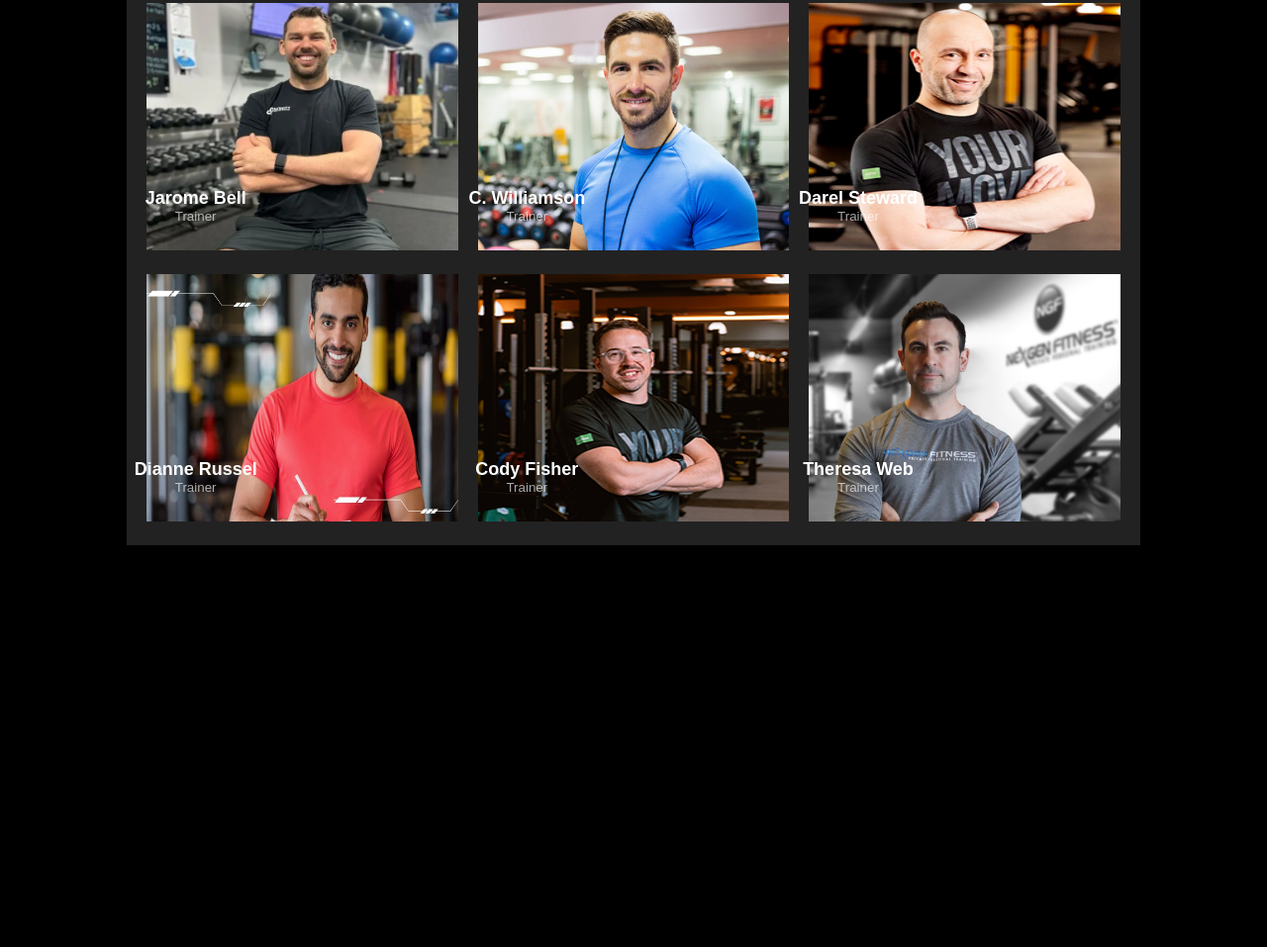
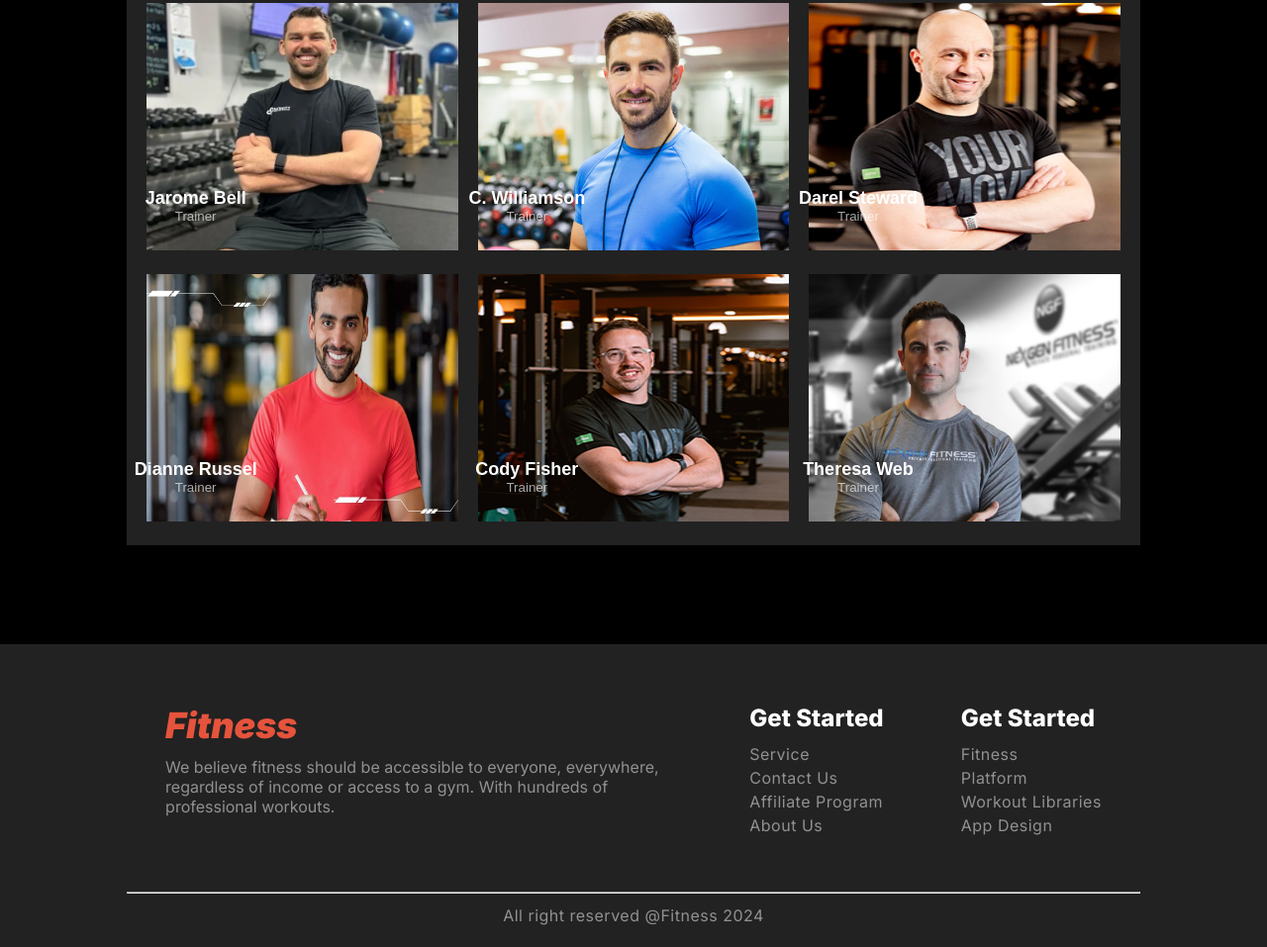
Before and after one commit to Oishee12/A2-reset9, a plain HTML site: page index.html in a window 1280 px wide. Shown: the part 1796-2753 px from the top of the page at 99% size. Before the commit the page ends 2377 px from the top, so only its background shows below. Drawn offline with Linux system fonts and the light colour scheme; a web font is replaced by a local one.

Commit message:
added footer section

```diff
--- a/index.html
+++ b/index.html
@@ -190,8 +190,38 @@
     </main>
 
     <!-- Footer start -->
-    <footer>
-
+    <footer class="footer">
+        <div class="footer-info">
+            <div class="footer-flex">
+                <div class="footer-fitness">
+                    <div class="primary-color fitness" style="padding-bottom: 10px; font-weight: 900;"><i>Fitness</i></div>
+                    <p class="habit-pera footer-pera">We believe fitness should be accessible to everyone, everywhere, regardless of
+                        income or access to a gym. With hundreds of professional workouts.</p>
+                </div>
+                <div>
+                    <h3 style="font-size: 24px;
+                    font-weight: 800; color: white; padding-bottom: 10px;">Get Started</h3>
+                    <ul class="banner-pera" style="color: rgba(255, 255, 255, 0.5); padding-bottom: 5px;">
+                        <li>Service</li>
+                        <li>Contact Us</li>
+                        <li>Affiliate Program</li>
+                        <li>About Us</li>
+                    </ul>
+                </div>
+                <div>
+                    <h3 style="font-size: 24px;
+                    font-weight: 800; color: white; padding-bottom: 10px;">Get Started</h3>
+                    <ul class="banner-pera" style="color: rgba(255, 255, 255, 0.5); padding-bottom: 5px;">
+                        <li>Fitness</li>
+                        <li>Platform</li>
+                        <li>Workout Libraries</li>
+                        <li>App Design</li>
+                    </ul>
+                </div>
+            </div>
+            <hr>
+            <p class="banner-pera" style="text-align: center; color: ;">All right reserved @Fitness 2024</p>
+        </div>
     </footer>
 </body>
 
--- a/styles/style.css
+++ b/styles/style.css
@@ -264,13 +264,6 @@ list-stye {
 }
 
 /* team-section */
-
-/* .team-section{
-    background-color: rgb(34, 34, 34);
-    border-radius: 18px;
-    margin-top: 90px;
-} */
-
 .img-width{
     width: 100%;
     height: 250px;
@@ -292,7 +285,35 @@ list-stye {
     margin-top: 160px;
     margin-left: -350px;
 }
+/* footer */
+.footer{
+    background-color: rgb(34, 34, 34);
+    margin-top: 100px;
+}
 
+.footer-info{
+    width: 80%;
+    margin: 0 auto;
+    padding-top: 60px;
+}
+
+footer div ul li{
+    list-style: none;
+}
+
+.footer-flex{
+    display: flex;
+    justify-content: space-around;
+}
+
+hr{
+    margin-top: 50px;
+    margin-bottom: 10px;
+}
+
+.footer-fitness{
+    width: 50%;
+}
 @media screen and (max-width: 576px) {
     .nav-list {
         display: none;
@@ -364,4 +385,21 @@ list-stye {
         margin-top: 160px;
     margin-left: -310px;
     }
+
+    /* footer */
+    .footer-flex{
+        flex-direction: column;
+    }
+
+    .footer{
+        margin-top: 40px;
+    }
+
+    .footer-fitness{
+        width: 100%;
+    }
+
+    .footer-info{
+        padding-top: 40px;
+    }
 }
```
